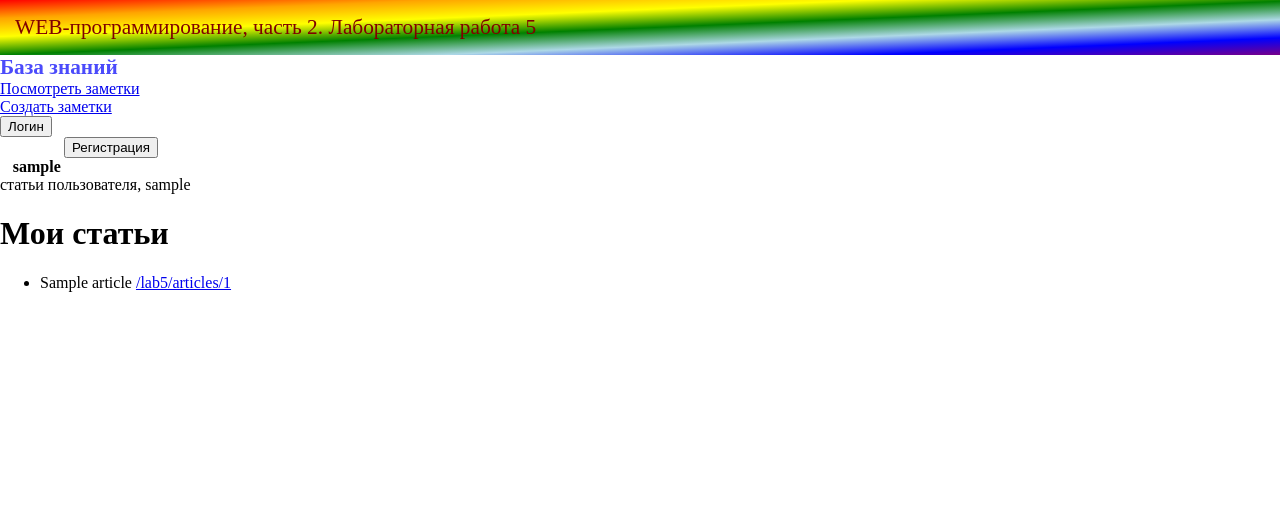
After one commit to kzhavvv/web-programming-labs-2, a Flask app: page /lab5/articles in a window 1280 px wide. The commit adds this page. Shown: the top 532 px of the page. Run offline with Flask 3, Linux system fonts and the light colour scheme; the visitor is signed in with stand-in values (Sample User, id 1); a database or web service that is not in the repository returns one stand-in record (values such as "Sample title"); some libraries are stand-ins or nearby versions.

Commit message:
дошла до заметок

```diff
--- a/app.py
+++ b/app.py
@@ -6,6 +6,7 @@ from lab4 import lab4
 from lab5 import lab5
 
 app = Flask(__name__)
+app.secret_key = "123"
 app.register_blueprint(lab1)
 app.register_blueprint(lab2)
 app.register_blueprint(lab3)
--- a/lab5.py
+++ b/lab5.py
@@ -1,5 +1,6 @@
 from werkzeug.security import check_password_hash, generate_password_hash
 from flask import Blueprint, render_template, request, session, redirect, url_for
+from flask import session
 import psycopg2
 
 
@@ -82,16 +83,118 @@ def anon():
     return render_template('anon.html', username=VisibleUser)
 
 
-@lab5.route('/lab5/loginn')
-def loginn():
-    return render_template('loginn.html')
+@lab5.route("/lab5/newtitle", methods = ["GET", "POST"])
+def createArticle():
+    errors = []
+
+    userID = session.get('id')
+    user_name = session.get('user_name')
+    if userID is not None:
+        if request.method =="GET":
+            return render_template("newtitle.html", user_name=user_name)
+
+        if request.method == "POST":
+            article_text = request.form.get("article_text")
+            title = request.form.get("article_title")
+
+            if len(article_text)==0:
+                errors.append("Заполните текст")
+                return render_template("new_article", errors = errors, user_name=user_name)
+
+            conn = dbConnect()
+            cur = conn.cursor()
+
+            cur.execute("INSERT INTO articles (user_id, title, article_text) VALUES (%s, %s, %s) RETURNING id;", (userID, title, article_text))
 
 
-@lab5.route('/lab5/sozdanie')
-def sozdanie():
-    return render_template('sozdanie.html')
+            new_articl_id = cur.fetchone()[0]
+            conn.commit()
+
+            dbClose(cur, conn)
+
+            return redirect(f"/lab5/articles/{new_articl_id}")
+
+    return redirect("/lab5/login5")
 
 
-@lab5.route('/lab5/prosmotr')
-def prosmotr():
-    return render_template('prosmotr.html')
+@lab5.route('/lab5/loginn', methods=["GET", "POST"])
+def loginn():
+    errors = []
+
+    if request.method == "GET":
+        return render_template("loginn.html", errors=errors)
+
+    user_name = request.form.get("username")
+    password = request.form.get("password")
+
+    if not (user_name or password):
+        errors.append("Пожалуйста заполните все поля")
+        return render_template("loginn.html", errors=errors)
+
+    conn = dbConnect()
+    cur = conn.cursor()
+
+    cur.execute("SELECT id, password FROM users WHERE username = %s;", (user_name,))
+
+    result = cur.fetchone()
+
+    if result is None:
+        errors.append("Неправильный логин или пароль")
+        dbClose(cur, conn)
+        return render_template("loginn.html", errors=errors)
+
+    userID, hashPassword = result
+
+    if check_password_hash(hashPassword, password):
+        session['id'] = userID
+        session['user_name'] = user_name
+        dbClose(cur, conn)
+        return redirect("/lab5/")
+
+    else:
+        errors.append("Неправильный логин или пароль")
+        return render_template("loginn.html", errors=errors)
+
+
+@lab5.route("/lab5/articles/<int:article_id>")
+def getArticle(article_id):
+    userID = session.get('id')
+
+    if userID is not None:
+        conn = dbConnect()
+        cur = conn.cursor()
+
+        cur.execute("SELECT title, article_text FROM articles WHERE id = %s AND user_id = %s", (article_id, userID))
+
+        articleBody = cur.fetchone()
+
+        dbClose(cur, conn)
+
+        if articleBody is None:
+            return "Not found!"
+
+        text = articleBody[1].splitlines()
+
+    return render_template("articleN.html", article_text=text, article_title=articleBody[0], user_name=session.get("user_name"))
+
+
+
+@lab5.route('/lab5/articles')
+def list_articles():
+    userID = session.get('id')
+    user_name = session.get("user_name")
+
+    if userID is not None:
+        conn = dbConnect()
+        cur = conn.cursor()
+
+        cur.execute("SELECT id, title FROM articles WHERE user_id = %s;", (userID,))
+        articles_data = cur.fetchall()
+
+        articles = [{'id': row[0], 'title': row[1]} for row in articles_data]
+
+        dbClose(cur, conn)
+
+        return render_template('articles.html', articles=articles, user_name=user_name)
+
+    return redirect("/lab5/login5")
--- /dev/null
+++ b/templates/articles.html
@@ -0,0 +1,42 @@
+{% extends "base.html" %}
+
+{% block lab %} Лабораторная работа 5 {% endblock %}
+
+{% block main %}
+    <div class="glav_verh">
+        <div style="display: inline;
+                    color: rgb(75, 75, 251);
+                    height: 30px;
+                    font-size: 16pt;
+                    font-weight: bold;
+                    ">
+        База знаний
+        </div>
+        <div class="zam1"><a href="/lab5/articles">Посмотреть заметки</a></div>
+        <div class="zam2"><a href="/lab5/newtitle">Создать заметки</a></div>
+        <form action="/lab5/login5">
+            <button class="b1" type="submit">Логин</button>
+        </form>
+        <form style="margin-left: 5%;" action="/lab5/registr">
+            <button class="b2" type="submit">Регистрация</button>
+        </form>
+
+        {% if user_name %}
+            <div style="font-weight: bold;
+                        margin-left: 1%;"
+            >
+            {{ user_name }}</div>
+        {% else %}
+            <div style="font-weight: bold;">Anon</div>
+        {% endif %}
+
+    </div>
+
+    <div>статьи пользователя, {{ user_name }}</div>
+    <h1>Мои статьи</h1>
+    <ul>
+        {% for article in articles %}
+        <li>{{ article.title }} <a href="/lab5/articles/{{ article.id }}">/lab5/articles/{{ article.id }}</a></li>
+        {% endfor %}
+    </ul>
+{% endblock %}
--- a/templates/lab5.html
+++ b/templates/lab5.html
@@ -11,7 +11,7 @@
     </ul>
     <a href ="/lab5/reg">Регистрация</a>
     <br><a href ="/lab5/anon">Анон</a>
-    <br><a href ="/lab5/sozdanie">Создание заметок</a>
-    <br><a href ="/lab5/prosmotr">Просмотр заметок</a>
+    <br><a href ="/lab5/articles">Создание заметок</a>
+    <br><a href ="/lab5/articlesN">Просмотр заметок</a>
     <br><a href ="/lab5/loginn">Логин</a>
 {% endblock %}
```
Also changed, not shown: templates/articleN.html (added, +41 -0 lines), templates/loginn.html (+24 -2 lines), templates/newtitle.html (added, +54 -0 lines), templates/prosmotr.html (deleted, +0 -7 lines), templates/sozdanie.html (deleted, +0 -9 lines).
